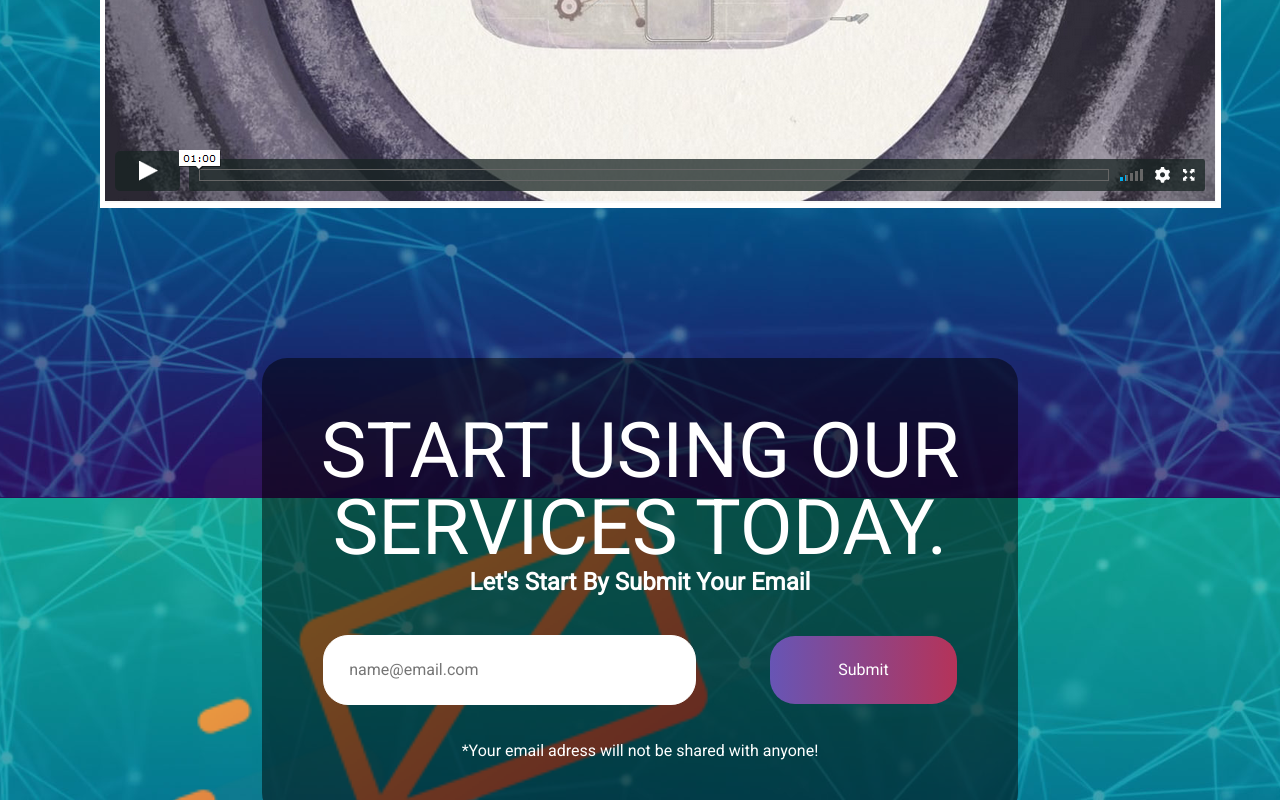
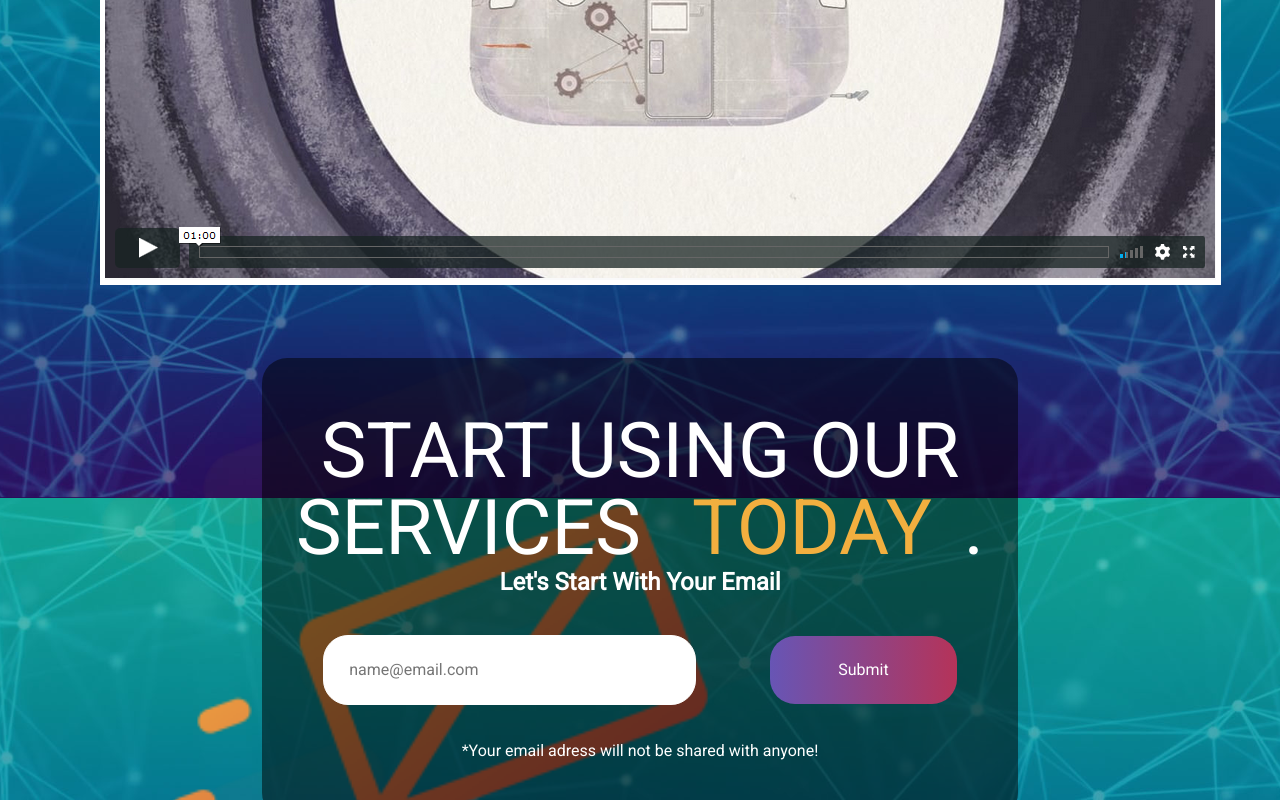
Before and after one commit to bakminibak/ProjectSoPro, a website: page src/index.html in a window 1280 px wide. Shown: the part 5102-5902 px from the top of the page. Drawn offline with Linux system fonts and the light colour scheme.

Commit message:
fixing headings

```diff
--- a/src/index.html
+++ b/src/index.html
@@ -121,14 +121,14 @@
             <p>Lorem ipsum dolor sit amet consectetur, adipisicing elit. Doloribus deserunt at eum! Deserunt voluptate fugiat accusantium quos quis. Dolores magnam sequi tempora! Exercitationem error iure odio consequatur excepturi doloremque deserunt!</p>
           </section>
           <section class="video">
-            <h1>Our totally bonkers 60 second explainer video. </h1>
+            <h1>Our totally bonkers <span class="yellow">60 second explainer video</span> . </h1>
             <img src="img/video.png" alt="" class="video">
           </section>
           <section class="email">
               <form>
-                  <h1>Start using our services today.</h1>
+                  <h1>Start using our services <span class="yellow">today</span>.</h1>
                   <a href="#" name="Contact"></a>
-                  <h2>Let's Start By Submit Your Email</h2>
+                  <h2>Let's Start With Your Email</h2>
                   <input type="email" value="" placeholder="name@email.com" required />
                   <input type="submit" value="Submit" class="button bgbtn"/>
                   <br><label>*Your email adress will not be shared with anyone!</label>
```
